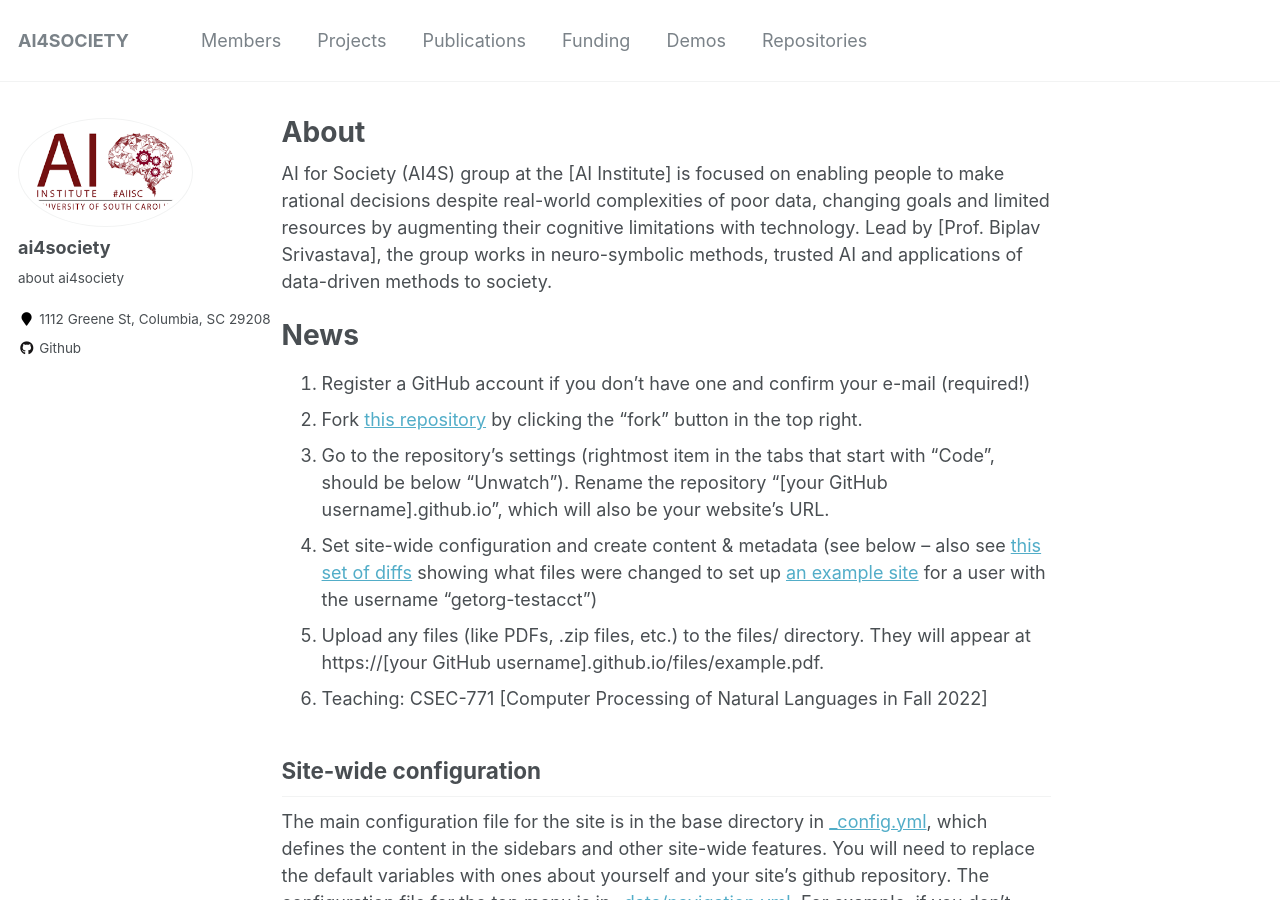
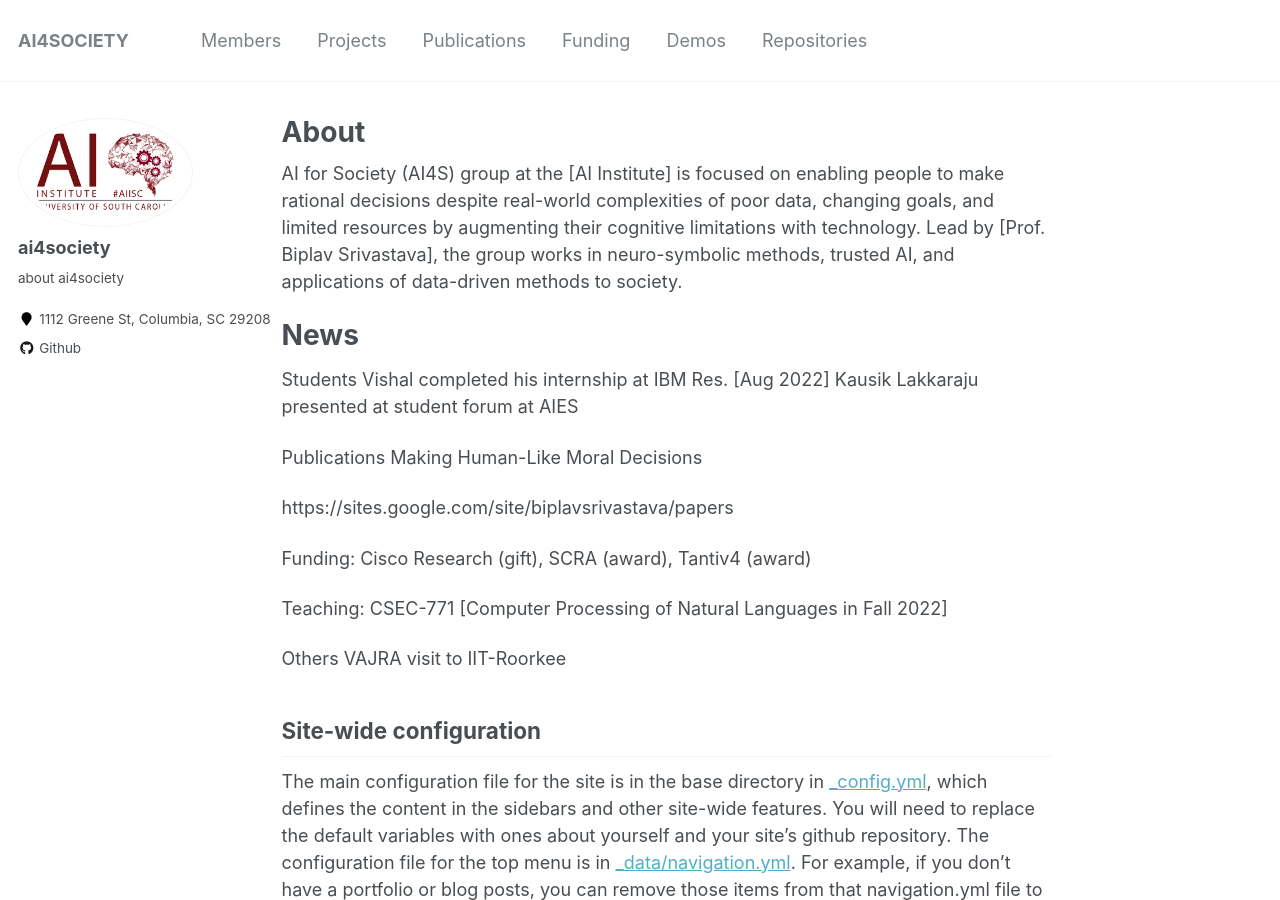
Before and after one commit to likitha-9/ai4society.github.io, a Jekyll site: the page built from _pages/about.md, in a window 1280 px wide and 900 px high. Built offline with Jekyll 4.4.1, drawn with Linux system fonts in a browser that asks for light colours.

Commit message:
first commit

```diff
--- a/_pages/about.md
+++ b/_pages/about.md
@@ -8,17 +8,33 @@ redirect_from:
   - /about.html
 ---
 
-AI for Society (AI4S) group at the [AI Institute] is focused on enabling people to make rational decisions despite real-world complexities of poor data, changing goals and limited resources by augmenting their cognitive limitations with technology. Lead by [Prof. Biplav Srivastava], the group works in neuro-symbolic methods, trusted AI and applications of data-driven methods to society.
+AI for Society (AI4S) group at the [AI Institute] is focused on enabling people to make rational decisions despite real-world complexities of poor data, changing goals, and limited resources by augmenting their cognitive limitations with technology. Lead by [Prof. Biplav Srivastava], the group works in neuro-symbolic methods, trusted AI, and applications of data-driven methods to society.
+
 
 
 News
 ======
-1. Register a GitHub account if you don't have one and confirm your e-mail (required!)
-1. Fork [this repository](https://github.com/academicpages/academicpages.github.io) by clicking the "fork" button in the top right.
-1. Go to the repository's settings (rightmost item in the tabs that start with "Code", should be below "Unwatch"). Rename the repository "[your GitHub username].github.io", which will also be your website's URL.
-1. Set site-wide configuration and create content & metadata (see below -- also see [this set of diffs](http://archive.is/3TPas) showing what files were changed to set up [an example site](https://getorg-testacct.github.io) for a user with the username "getorg-testacct")
-1. Upload any files (like PDFs, .zip files, etc.) to the files/ directory. They will appear at https://[your GitHub username].github.io/files/example.pdf.
-1. Teaching: CSEC-771 [Computer Processing of Natural Languages in Fall 2022]
+
+Students
+  Vishal completed his internship at IBM Res. [Aug 2022]
+  Kausik Lakkaraju presented at student forum at AIES
+
+Publications
+  Making Human-Like Moral Decisions
+  <Link to pdf> <Link to demo><Link to presentation>
+  https://sites.google.com/site/biplavsrivastava/papers
+
+Funding:
+  Cisco Research (gift),
+  SCRA (award),
+  Tantiv4 (award)
+
+Teaching:
+  CSEC-771 [Computer Processing of Natural Languages in Fall 2022]
+
+Others
+  VAJRA visit to IIT-Roorkee
+
 
 
 Site-wide configuration
```
